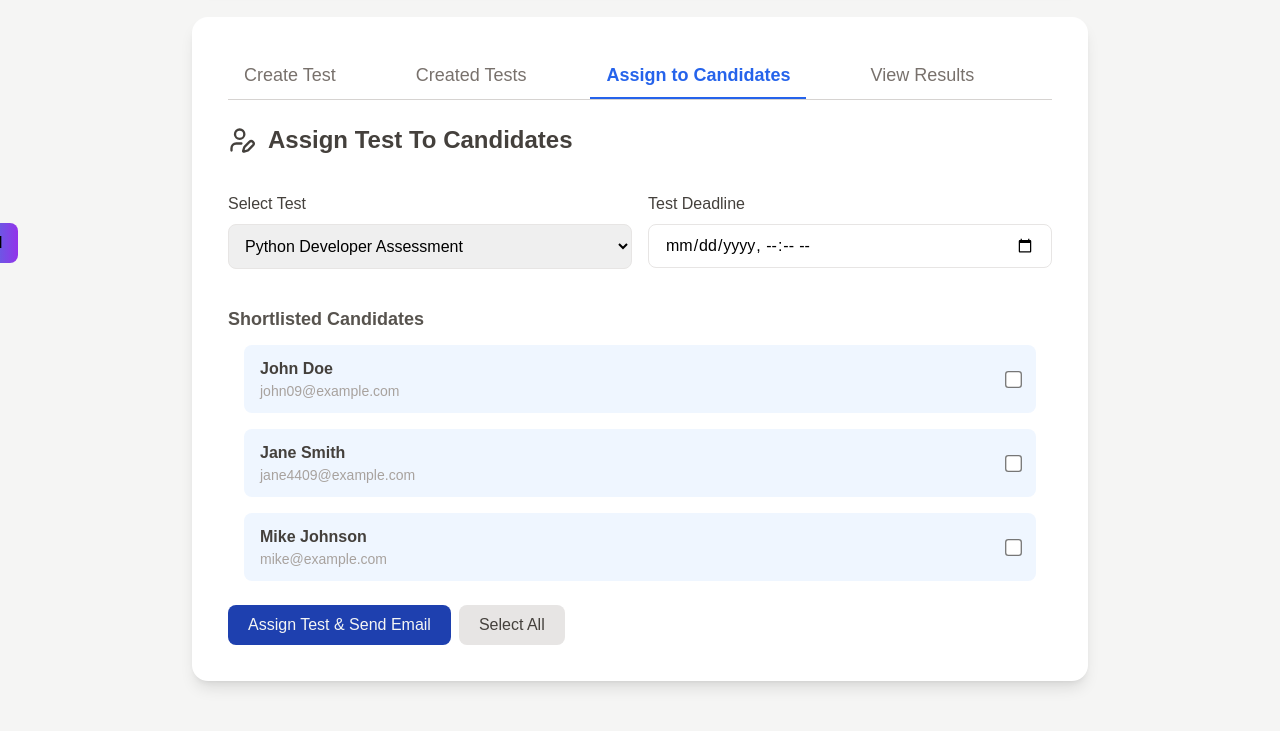
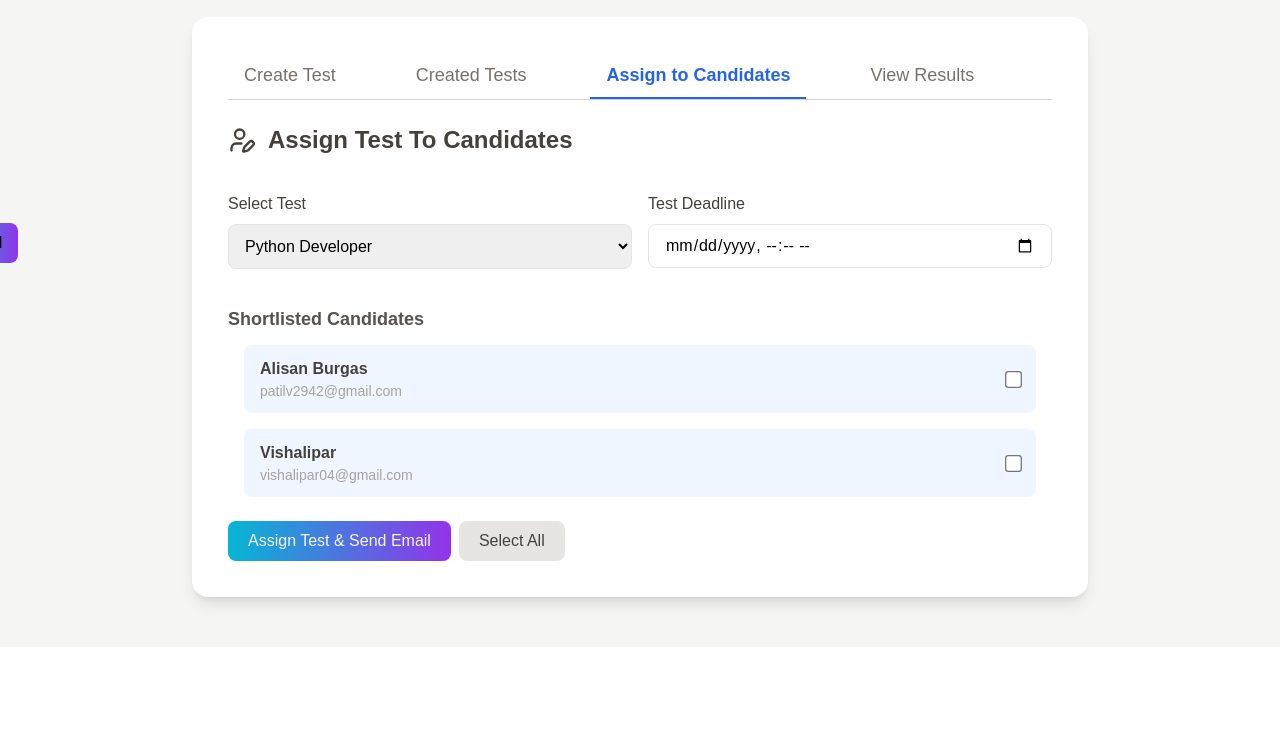
Before and after one commit to vishalipar/AI-Resume-Screening, a Django app: page /test/ in a window 1280 px wide, after a click on "Assign to Candidates". Shown: the part 593-1324 px from the top of the page. After the commit the page ends 1208 px from the top, so only its background shows below. Run offline with Django 5.2, Linux system fonts and the light colour scheme; data comes from the database, SQL or seed files in the repository; both versions use the stored data as it was after the commit; some libraries are stand-ins or nearby versions.

Commit message:
Implement Assign to Candidates section

```diff
--- a/organize_test/templates/test.html
+++ b/organize_test/templates/test.html
@@ -151,53 +151,42 @@
                 <div class="flex gap-4">
                     <div class="flex flex-1 flex-col gap-2">
                         <p class='text-stone-700'>Select Test</p>
-                        <select name="" id="" class='py-3 px-3 border border-stone-200 rounded-lg'>
-                            <option value="">Python Developer Assessment</option>
+                        <select name="" id="testSelect" class='py-3 px-3 border border-stone-200 rounded-lg'>
+                            {% for test in newtest %}
+                            <option value="{{test.title}}">{{ test.title }}</option>
+                            {% endfor %}
                         </select>
                     </div>
                     <div class="flex flex-1 flex-col gap-2">
                         <p class='text-stone-700'>Test Deadline</p>
-                        <input type="datetime-local" name="datetime" class="px-4 py-2 border border-stone-200 rounded-lg">
+                        <input type="datetime-local" id="testDateTime" name="datetime" class="px-4 py-2 border border-stone-200 rounded-lg">
                     </div>
                 </div>
                 <div class="mt-9">
                     <p class='text-stone-600 text-lg font-semibold'>Shortlisted Candidates</p>
                     <div class="flex flex-col gap-4 mx-4 mt-3">
+                        {% if shortlisted %}
+                        {% for s in shortlisted %}
                         <div class="flex items-center justify-between px-4 py-3 bg-blue-50 rounded-lg">
                             <div class="">
-                                <p class='text-stone-700 font-semibold'>John Doe</p>
-                                <p class='text-stone-400 text-sm'>john09@example.com</p>
+                                <p class='text-stone-700 font-semibold'>{{ s.name }}</p>
+                                <p class='text-stone-400 text-sm'>{{ s.email }}</p>
                             </div>
                             <div class="flex items-center">
-                                <input type="checkbox" id="candidate1" style="transform: scale(1.3);">
+                                <input type="checkbox" class="candidate-checkbox" value="{{ s.email }}" data-name="{{ s.name }}" style="transform: scale(1.3);">
                             </div>
                         </div>
-                        <div class="flex items-center justify-between px-4 py-3 bg-blue-50 rounded-lg">
-                            <div class="">
-                                <p class='text-stone-700 font-semibold'>Jane Smith</p>
-                                <p class='text-stone-400 text-sm'>jane4409@example.com</p>
-                            </div>
-                            <div class="flex items-center">
-                                <input type="checkbox" id="candidate1" style="transform: scale(1.3);">
-                            </div>
-                        </div>
-                        <div class="flex items-center justify-between px-4 py-3 bg-blue-50 rounded-lg">
-                            <div class="">
-                                <p class='text-stone-700 font-semibold'>Mike Johnson</p>
-                                <p class='text-stone-400 text-sm'>mike@example.com</p>
-                            </div>
-                            <div class="flex items-center">
-                                <input type="checkbox" id="candidate1" style="transform: scale(1.3);">
-                            </div>
-                        </div>
+                        {% endfor %}
+                        {% else %}
+                        <p class='text-stone-400 text-center my-9'>No candidate shortlisted yet.</p>
+                        {% endif %}
                     </div>
                 </div>
                 <div class="flex gap-2 mt-6">
-                    <button type="button" class='px-5 py-2 text-stone-100 bg-blue-800 rounded-lg'>Assign Test & Send Email</button>
-                    <button type="button" class='px-5 py-2 text-stone-700 bg-stone-200 rounded-lg'>Select All</button>
+                    <button type="button" onclick="openEmailPopup()" class='px-5 py-2 text-stone-100 bg-gradient-to-r from-cyan-500 to-purple-600 rounded-lg'>Assign Test & Send Email</button>
+                    <button type="button" onclick="selectAllCandidates()" class='px-5 py-2 text-stone-700 bg-stone-200 rounded-lg'>Select All</button>
                 </div>
             </div>
-
         </div>
     </div>
     <div id='results' class="tab-content hidden">
@@ -356,6 +345,21 @@
     </div>
 </div>
 
+<div id="emailModal" class="hidden fixed inset-0 bg-black/50 flex items-center justify-center z-50">
+    <div class="bg-white w-[40vw] p-6 rounded-xl">
+      <h2 class="text-xl font-bold mb-4">Send Test Email</h2>
+      <input type="text" id="emailSubject"
+        class="w-full border p-2 mb-3 rounded"
+        placeholder="Subject">
+      <textarea id="emailMessage"
+        class="w-full border p-2 rounded h-40"
+        placeholder="Message"></textarea>
+      <div class="flex justify-end gap-3 mt-4">
+        <button onclick="closeEmailPopup()" class="px-4 py-2 bg-gray-300 rounded">Cancel</button>
+        <button id="sendBtn" onclick="sendEmail()" class="px-4 py-2 bg-gradient-to-r from-cyan-500 to-purple-600 text-white rounded"><span id="btnText">Send</span>
+      </div>
+    </div>
+</div>
 
 <script>
     function switchTab(tabName){
@@ -396,6 +400,102 @@
             location.reload();
         });
     }
+
+    function openEmailPopup(){
+        const checkboxes = document.querySelectorAll(".candidate-checkbox:checked");
+
+        if(checkboxes.length === 0){
+            alert("Select at least one candidate");
+            return;
+        }
+
+        const testName = document.getElementById("testSelect").value;
+        const dateTime = document.getElementById("testDateTime").value;
+
+        if(!testName){
+            alert("Please select test");
+            return;
+        }
+
+        if(!dateTime){
+            alert("Please select test date & time");
+            return;
+        }
+
+        // collect emails
+        let emails = [];
+        checkboxes.forEach(cb => emails.push(cb.value));
+        window.selectedEmails = emails;
+
+        // ✅ PREPOPULATE
+        document.getElementById("emailSubject").value =
+            `Test Invitation: ${testName}`;
+
+        document.getElementById("emailMessage").value =
+    `Dear Candidate,
+
+    You have been assigned a test.
+
+    Test: ${testName}
+    Scheduled On: ${dateTime}
+
+    Please complete it before deadline.
+
+    Best Regards,
+    Team`;
+
+        document.getElementById("emailModal").classList.remove("hidden");
+    }
+
+    function closeEmailPopup(){
+        document.getElementById("emailModal").classList.add("hidden");
+    }
+
+    function selectAll(){
+        const checkboxes = document.querySelectorAll(".candidate-checkbox");
+
+        checkboxes.forEach(cb => {
+            cb.checked = true;
+        });
+    }
+
+    function sendEmail(){
+        const btn = document.getElementById("sendBtn");
+        const text = document.getElementById("btnText");
+
+        text.innerText = "Sending...";
+        btn.disabled = true;
+
+        fetch('/test/send-emails/', {
+            method: "POST",
+            headers: {
+                "Content-Type": "application/json",
+                "X-CSRFToken": getCSRFToken()
+            },
+            body: JSON.stringify({
+                emails: window.selectedEmails,
+                subject: document.getElementById("emailSubject").value,
+                message: document.getElementById("emailMessage").value
+            })
+        })
+        .then(res => res.json())
+        .then(() => {
+            text.innerText = "Sent ✓";
+
+            setTimeout(() => {
+                closeEmailPopup();
+                text.innerText = "Send"; // reset for next time
+                btn.disabled = false;
+            }, 1500);
+        });
+    }
+
+    function selectAllCandidates(){
+        document.querySelectorAll(".candidate-checkbox").forEach(cb => {
+            cb.checked = true;
+        });
+    }
+
 </script>
 
 {% endblock %}
--- a/organize_test/urls.py
+++ b/organize_test/urls.py
@@ -11,4 +11,5 @@ urlpatterns = [
     path('update-questions/', views.UpdateQuestionsAPI.as_view(), name='update-questions'),
     path('toggle-question/', views.toggle_question, name='toggle_question'),
     path('delete-test/<int:id>/', views.delete_test, name='delete_test'),
+    path('send-emails/', views.send_emails, name='send_emails'),
 ]
--- a/organize_test/views.py
+++ b/organize_test/views.py
@@ -4,12 +4,16 @@ from rest_framework.views import APIView
 from rest_framework.response import Response
 from .utils import generate_questions
 from django.http import JsonResponse
+from django.core.mail import send_mail
 import json
+from resume_screening.models import UserInfo
+from resume_project.settings import EMAIL_HOST_USER
 # Create your views here.
 
 def organize_test(request):
     newtest = newTest.objects.all()
     positions = Position.objects.all()
+    shortlisted = UserInfo.objects.filter(status=True)
 
     if request.method == 'POST':
         title  = request.POST['title']
@@ -38,6 +42,7 @@ def organize_test(request):
     context = {
         'newtest':newtest,
         'positions': positions,
+        'shortlisted': shortlisted,
     }
     return render(request, 'test.html', context)
 
@@ -185,3 +190,20 @@ def delete_test(request, id):
     if request.method == "POST":
         newTest.objects.filter(id=id).delete()
         return JsonResponse({'status': 'ok'})
+
+def send_emails(request):
+    if request.method == "POST":
+        data = json.loads(request.body)
+
+        emails = data.get('emails', [])
+        subject = data.get('subject')
+        message = data.get('message')
+
+        send_mail(
+            subject,
+            message,
+            EMAIL_HOST_USER,
+            emails
+        )
+
+        return JsonResponse({'status': 'ok'})
```
Also changed, not shown: db.sqlite3.
